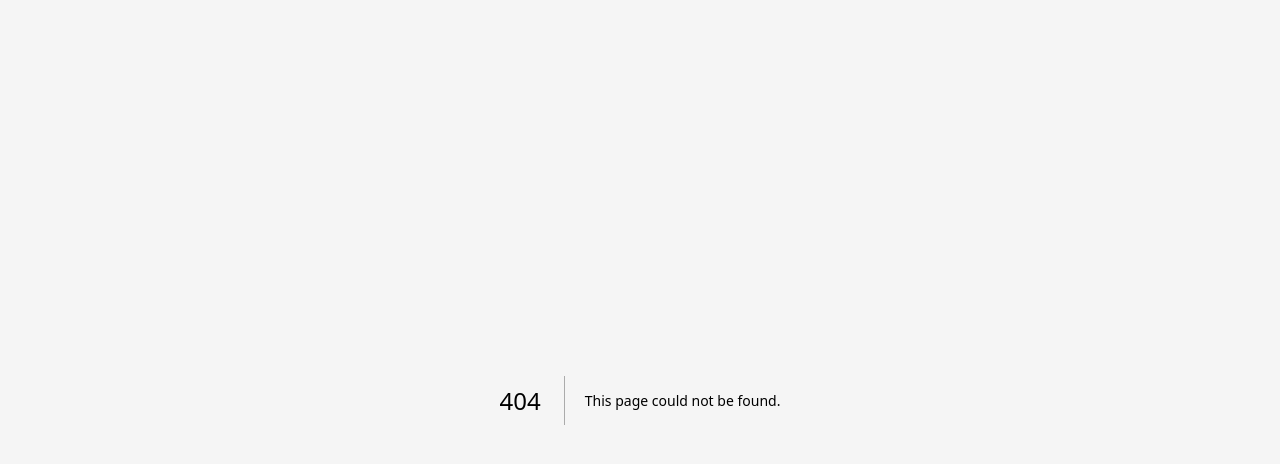
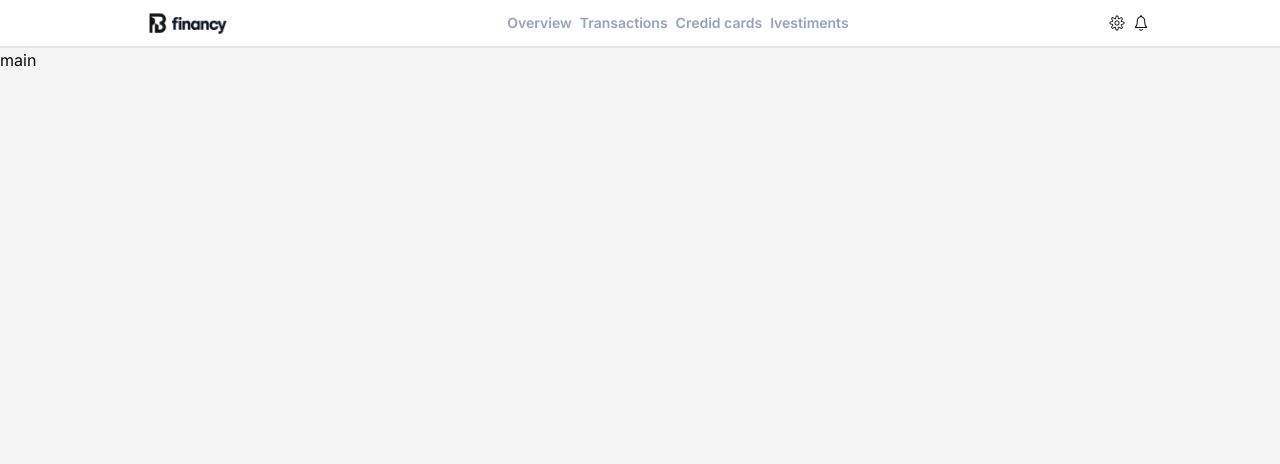
Before and after one commit to Pedroo07/B-Finances, a Next.js app: page /transactions in a window 1280 px wide. Before the commit this address had no page. Shown: the top 464 px of the page. Built offline with nearby package versions, Linux system fonts and the light colour scheme.

Commit message:
limiting transaction list and creating new path

```diff
--- a/app/components/main.tsx
+++ b/app/components/main.tsx
@@ -279,7 +279,7 @@ export const Main: FC = () => {
                     </div>
                 </div>
             </section>
-            <div className='flex justify-center gap-16'>
+            <div className='flex justify-center gap-16 items-stretch'>
                 <section className='border rounded-lg bg-white p-4 m-4'>
                     <p className='font-semibold'>Expenses by category</p>
                     <div>
@@ -289,7 +289,7 @@ export const Main: FC = () => {
                      <GraphicListItem results={results}/>
                     </div>
                 </section>
-                <section className='bg-white max-h-fit m-4'>
+                <section className='bg-white '>
                     <header className='p-4 border rounded-t-lg'>
                         <h4 className='font-semibold text-lg'>Last transactions</h4>
                         <p className='text-sm font-semibold text-slate-400'>Check your last transactions</p>
@@ -303,8 +303,8 @@ export const Main: FC = () => {
                                 <li className='text-sm  text-slate-500'>Amount</li>
                             </ul>
                         </div>
-                        <div className='border rounded-b-lg '>
-                            <ul className='divide-y'>
+                        <div className='border rounded-b-lg max-h-96 overflow-auto'>
+                            <ul className='divide-y '>
                                 {items.map((item => (
                                     <TransactionItem key={item.id} item={item} onDelete={handleDeleteItem} />
                                 )))}
--- /dev/null
+++ b/app/transactions/components/main.tsx
@@ -0,0 +1,7 @@
+import React from 'react'
+
+export const Main = () => {
+  return (
+    <div>main</div>
+  )
+}
--- /dev/null
+++ b/app/transactions/layout.tsx
@@ -0,0 +1,13 @@
+export default function RootLayout({
+    children,
+}: Readonly<{
+    children: React.ReactNode;
+}>) {
+    return (
+        <html lang="en">
+            <body className="bg-neutral-100">
+                {children}
+            </body>
+        </html>
+    );
+}
--- /dev/null
+++ b/app/transactions/page.tsx
@@ -0,0 +1,14 @@
+import React from 'react'
+import Header from '../components/header'
+import { Main } from "./components/main"
+
+const Transactions = () => {
+  return (
+    <div>
+      <Header></Header>
+      <Main></Main>
+    </div>
+  )
+}
+
+export default Transactions
```
